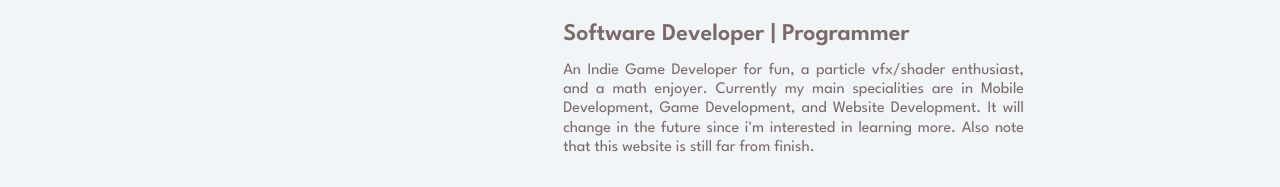
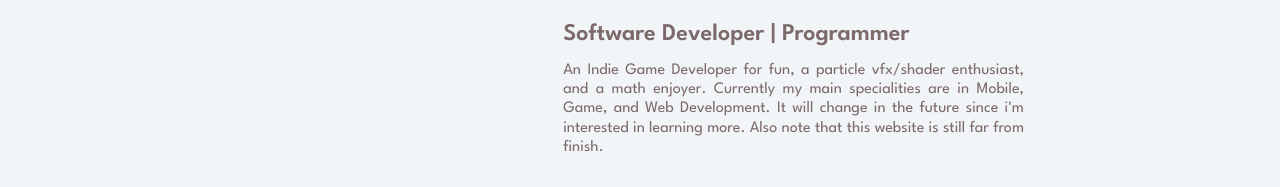
Before and after one commit to DhafinFawwaz/dhafinfawwaz.github.io, a Next.js app: page / in a window 1280 px wide. Shown: the part 235-422 px from the top of the page. Built offline with nearby package versions, Linux system fonts and the light colour scheme; no server answers.

Commit message:
Shorten description

```diff
--- a/components/home.tsx
+++ b/components/home.tsx
@@ -39,7 +39,7 @@ export default function Home() {
         <div className={styles.data}>
           <h1 className={styles.title}>Dhafin Fawwaz<br/>Ikramullah</h1>
           <h4 className={styles.subtitle}>Software Developer | Programmer</h4>
-          <p className={styles.description}>{`An Indie Game Developer for fun, a particle vfx/shader enthusiast, and a math enjoyer. Currently my main specialities are in Mobile Development, Game Development, and Website Development. It will change in the future since i'm interested in learning more. Also note that this website is still far from finish.`}</p>
+          <p className={styles.description}>{`An Indie Game Developer for fun, a particle vfx/shader enthusiast, and a math enjoyer. Currently my main specialities are in Mobile, Game, and Web Development. It will change in the future since i'm interested in learning more. Also note that this website is still far from finish.`}</p>
 
           <Link href="/pdf/cv - dhafinfawwaz.pdf" target="_blank" className="button button--flex" onClick={() => {window.open("/pdf/cv - dhafinfawwaz.pdf");}}>
             Download CV
```
